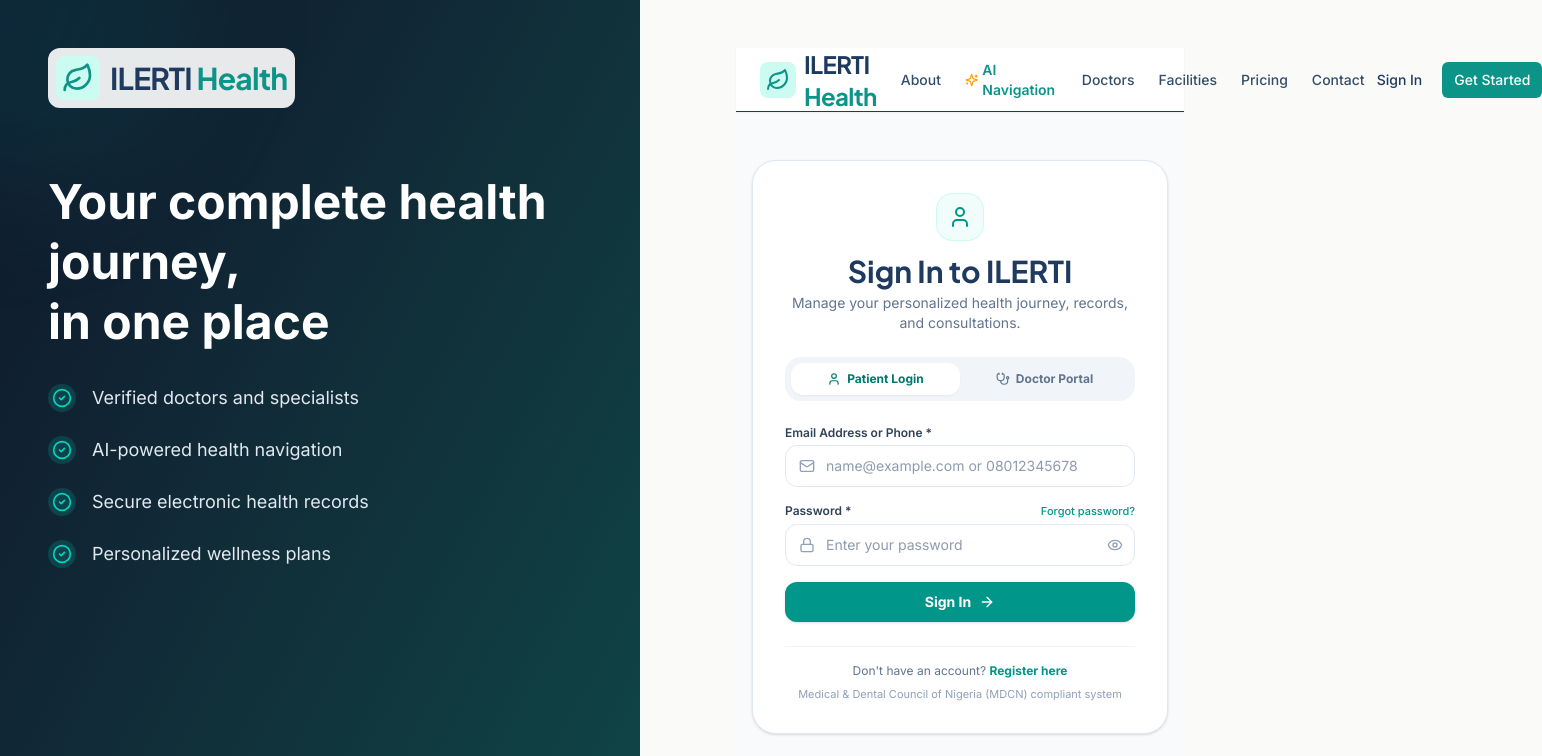
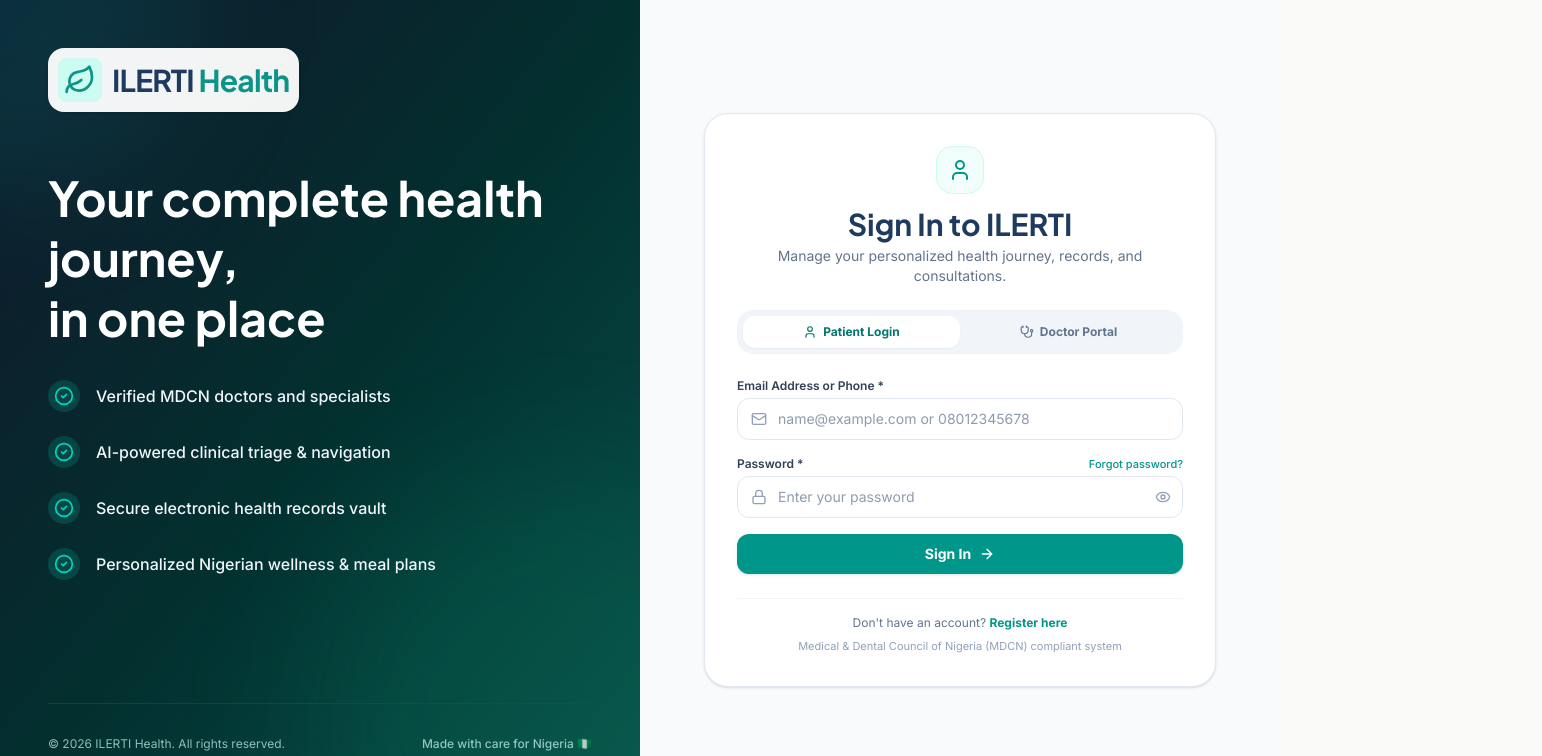
Before and after one commit to luhmmy/ilerti-health, a Next.js app in the folder apps/web/: page /login in a window 1280 px wide. Shown: the top 756 px of the page, 1542 px wide, since content can reach past the window. Built offline with nearby package versions, Linux system fonts and the light colour scheme.

Commit message:
fix(auth): clean split auth layout, remove navbar/footer from login, and relocate 2026 copyright to green panel

```diff
--- a/apps/web/src/app/(auth)/layout.tsx
+++ b/apps/web/src/app/(auth)/layout.tsx
@@ -1,5 +1,5 @@
 import React from 'react';
-import { CheckCircle2, Leaf } from 'lucide-react';
+import { CheckCircle2 } from 'lucide-react';
 import { BrandLogo } from '@/components/layout/BrandLogo';
 
 export default function AuthLayout({
@@ -8,53 +8,62 @@
   children: React.ReactNode;
 }) {
   return (
-    <div className="flex min-h-screen w-full bg-stone-50">
-      {/* Left Column - Hidden on mobile */}
-      <div className="hidden lg:flex w-1/2 flex-col justify-between bg-gradient-to-br from-slate-900 to-teal-900 p-12 text-white relative overflow-hidden">
-        {/* Decorative background blobs */}
-        <div className="absolute top-0 left-0 w-96 h-96 bg-teal-500/10 rounded-full blur-3xl -translate-x-1/2 -translate-y-1/2"></div>
-        <div className="absolute bottom-0 right-0 w-[500px] h-[500px] bg-green-500/10 rounded-full blur-3xl translate-x-1/3 translate-y-1/3"></div>
+    <div className="flex min-h-screen w-full bg-slate-50">
+      {/* Left Column - Green/Teal Gradient (Hidden on mobile) */}
+      <div className="hidden lg:flex w-1/2 flex-col justify-between bg-gradient-to-br from-slate-900 via-teal-950 to-teal-900 p-12 text-white relative overflow-hidden">
+        {/* Decorative background ambient lights */}
+        <div className="absolute top-0 left-0 w-96 h-96 bg-teal-500/15 rounded-full blur-3xl -translate-x-1/2 -translate-y-1/2 pointer-events-none"></div>
+        <div className="absolute bottom-0 right-0 w-[500px] h-[500px] bg-emerald-500/10 rounded-full blur-3xl translate-x-1/3 translate-y-1/3 pointer-events-none"></div>
 
         <div className="relative z-10">
-          <div className="mb-16">
-            <BrandLogo size="lg" className="bg-white/90 p-2 rounded-xl inline-flex" />
+          <div className="mb-14">
+            <BrandLogo size="lg" className="bg-white/95 p-2.5 rounded-2xl inline-flex shadow-sm" />
           </div>
 
-          <h1 className="text-4xl lg:text-5xl font-bold leading-tight mb-8">
+          <h1 className="text-4xl lg:text-5xl font-bold leading-tight mb-8 font-heading text-white">
             Your complete health journey,<br />in one place
           </h1>
 
           <div className="space-y-6 text-slate-200">
             {[
-              'Verified doctors and specialists',
-              'AI-powered health navigation',
-              'Secure electronic health records',
-              'Personalized wellness plans'
+              'Verified MDCN doctors and specialists',
+              'AI-powered clinical triage & navigation',
+              'Secure electronic health records vault',
+              'Personalized Nigerian wellness & meal plans'
             ].map((feature, idx) => (
               <div key={idx} className="flex items-center gap-4">
-                <div className="bg-teal-500/20 rounded-full p-1">
+                <div className="bg-teal-500/20 rounded-full p-1.5 shrink-0">
                   <CheckCircle2 className="w-5 h-5 text-teal-400" />
                 </div>
-                <span className="text-lg">{feature}</span>
+                <span className="text-base font-medium text-slate-100">{feature}</span>
               </div>
             ))}
           </div>
         </div>
 
-        <div className="relative z-10 text-teal-100/60 font-medium tracking-widest uppercase text-sm mt-12">
-          Know. Connect. Care. Prevent. Thrive.
+        {/* 2026 Write-ups on the Green Section */}
+        <div className="relative z-10 pt-8 border-t border-teal-800/50 text-xs text-teal-100/70 flex flex-col sm:flex-row justify-between items-start sm:items-center gap-2">
+          <p>© 2026 ILERTI Health. All rights reserved.</p>
+          <p className="flex items-center gap-1 font-medium">
+            Made with care for Nigeria 🇳🇬
+          </p>
         </div>
       </div>
 
-      {/* Right Column */}
-      <div className="w-full lg:w-1/2 flex flex-col justify-center items-center p-6 lg:p-12 relative">
-        <div className="w-full max-w-md">
+      {/* Right Column - Clean Auth Form Area */}
+      <div className="w-full lg:w-1/2 flex flex-col justify-center items-center p-4 sm:p-8 lg:p-12 relative overflow-y-auto">
+        <div className="w-full max-w-lg">
           {/* Mobile logo */}
-          <div className="flex lg:hidden items-center justify-center mb-8">
+          <div className="flex lg:hidden items-center justify-center mb-6">
             <BrandLogo size="lg" />
           </div>
 
           {children}
+
+          {/* Mobile footer note */}
+          <div className="lg:hidden mt-8 text-center text-xs text-slate-400">
+            <p>© 2026 ILERTI Health. All rights reserved. • Made with care for Nigeria 🇳🇬</p>
+          </div>
         </div>
       </div>
     </div>
--- a/apps/web/src/app/(auth)/login/page.tsx
+++ b/apps/web/src/app/(auth)/login/page.tsx
@@ -6,9 +6,7 @@
 import { toast } from "sonner";
 import { Button } from "@/components/ui/button";
 import Link from "next/link";
-import { Header } from "@/components/layout/Header";
-import { Footer } from "@/components/layout/Footer";
-import { Stethoscope, User, Lock, Mail, Eye, EyeOff, ShieldCheck, ArrowRight } from "lucide-react";
+import { Stethoscope, User, Lock, Mail, Eye, EyeOff, ArrowRight } from "lucide-react";
 
 export default function LoginPage() {
   const [emailOrPhone, setEmailOrPhone] = useState("");
@@ -55,12 +53,7 @@
   };
 
   return (
-    <div className="min-h-screen flex flex-col bg-slate-50">
-      <Header />
-
-      <main className="flex-1 flex items-center justify-center px-4 py-12">
-        <div className="w-full max-w-md p-6 sm:p-8 bg-white rounded-3xl shadow-sm border border-slate-200">
-
+    <div className="w-full bg-white p-6 sm:p-8 rounded-3xl shadow-sm border border-slate-200">
       <div className="text-center mb-6">
         <div className="w-12 h-12 bg-teal-50 text-teal-600 rounded-2xl flex items-center justify-center mx-auto mb-3 border border-teal-100">
           {isDoctorTab ? <Stethoscope className="w-6 h-6" /> : <User className="w-6 h-6" />}
@@ -148,7 +141,7 @@
         <Button
           type="submit"
           disabled={loading}
-              className="w-full py-3 text-sm font-bold bg-teal-600 hover:bg-teal-700 text-white rounded-xl shadow-sm transition-all flex items-center justify-center gap-2 mt-2"
+          className="w-full py-3 text-sm font-bold bg-teal-600 hover:bg-teal-700 text-white rounded-xl shadow-sm transition-all flex items-center justify-center gap-2 mt-2 cursor-pointer"
         >
           {loading ? "Verifying credentials..." : isDoctorTab ? "Enter Doctor Portal" : "Sign In"}
           <ArrowRight className="w-4 h-4" />
@@ -166,11 +159,6 @@
           Medical &amp; Dental Council of Nigeria (MDCN) compliant system
         </p>
       </div>
-
-        </div>
-      </main>
-
-      <Footer />
     </div>
   );
 }
--- a/apps/web/src/app/(auth)/signup/page.tsx
+++ b/apps/web/src/app/(auth)/signup/page.tsx
@@ -96,7 +96,7 @@
   };
 
   return (
-    <div className="w-full max-w-lg mx-auto bg-white p-6 md:p-8 rounded-3xl shadow-sm border border-slate-200 my-8">
+    <div className="w-full bg-white p-6 md:p-8 rounded-3xl shadow-sm border border-slate-200 my-4">
       <div className="text-center mb-6">
         <h1 className="text-2xl md:text-3xl font-bold text-[#1E3A5F] font-heading">
           Create Your ILERTI Account
```
Lines whose indentation alone changed are shown as unchanged.
